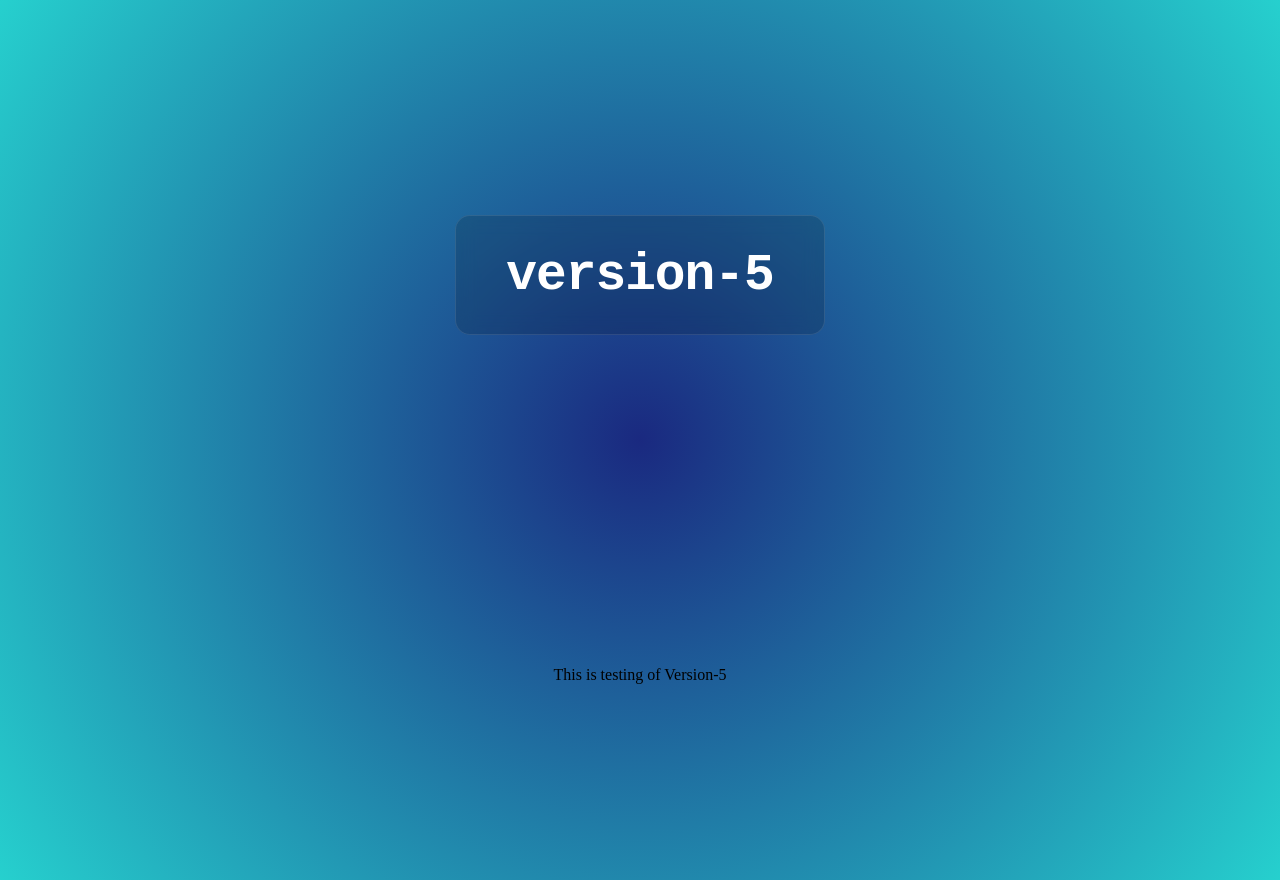
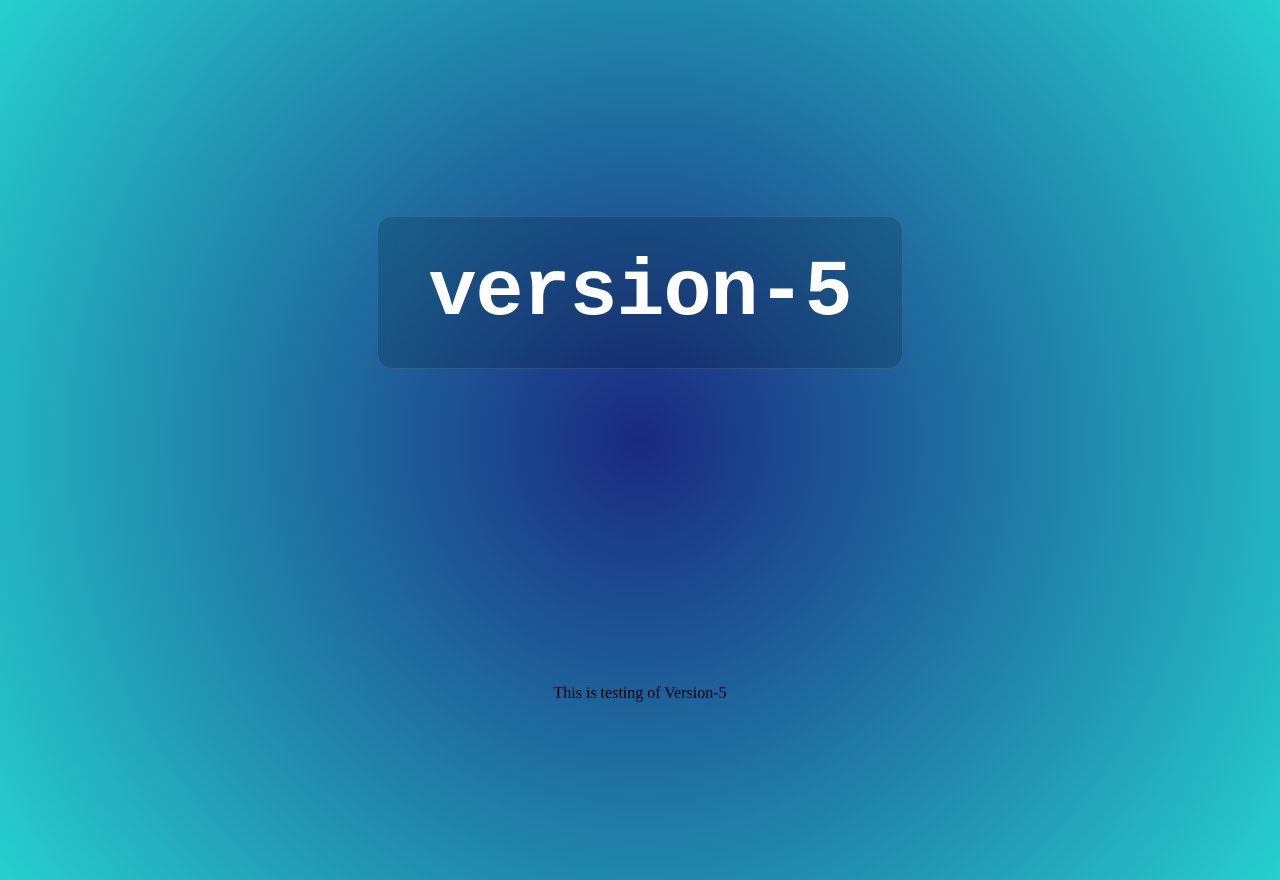
Before and after one commit to zubairna/mytestrepo, a plain HTML site: page index.html in a window 1280 px wide. Drawn offline with Linux system fonts and the light colour scheme.

Commit message:
Updated Styles of H1

```diff
--- a/style.css
+++ b/style.css
@@ -9,7 +9,7 @@ body {
 
 h1 {
     font-family: 'Courier New', Courier, monospace;
-    font-size: 3.2rem;
+    font-size: 5rem;
     font-weight: bold;
     color: #ffffff;
     background: rgba(0, 0, 0, 0.15);
```
